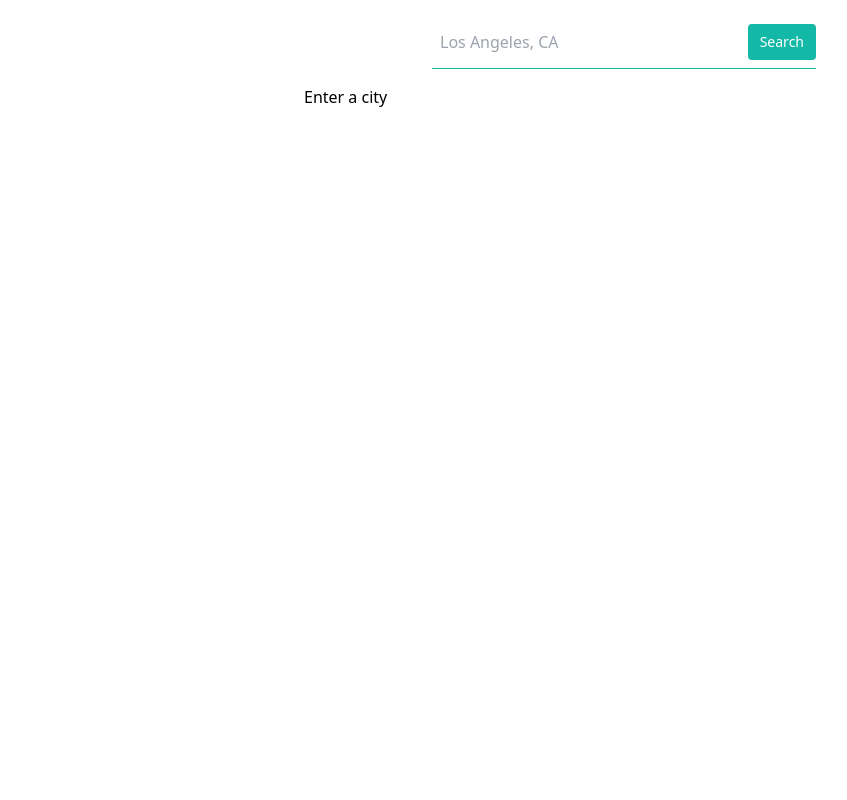
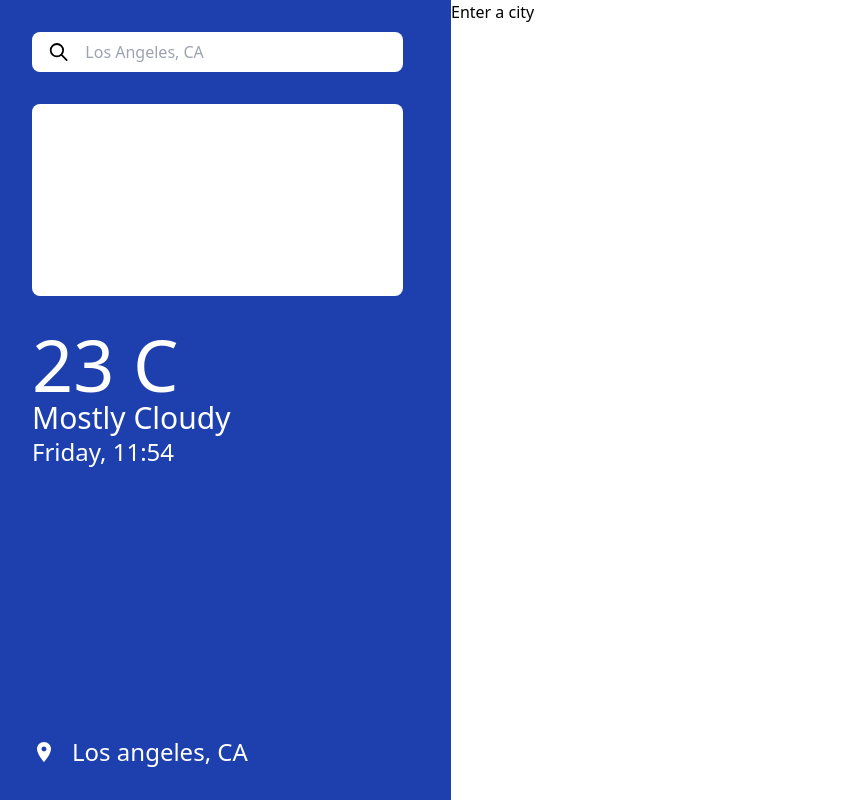
Before and after one commit to OU-ZAA/weather-app, a Next.js app: page / in a window 1280 px wide. Shown: the whole page, without its empty margins (16-863 px from the left). Built offline with nearby package versions, Linux system fonts and the light colour scheme; no server answers.

Commit message:
Add aside styles

```diff
--- a/package.json
+++ b/package.json
@@ -20,6 +20,7 @@
     "postcss": "8.4.24",
     "react": "18.2.0",
     "react-dom": "18.2.0",
+    "react-geolocated": "^4.1.0",
     "react-hook-form": "^7.45.0",
     "react-icons": "^4.10.1",
     "swr": "^2.1.5",
--- /dev/null
+++ b/src/components/HourlyForecast.tsx
@@ -0,0 +1,18 @@
+import { Coordinates } from "@/pages";
+import { fetcher } from "@/utils/fetcher";
+import useSWR from "swr";
+
+export default function HourlyForest({ name, lat, lon, state }: Coordinates) {
+  const base = "https://pro.openweathermap.org/data/2.5/forecast/hourly";
+  const apiEndPoint = `${base}?lat=${lat}&lon=${lon}&appid=${process.env.NEXT_PUBLIC_API_KEY}`;
+  const { data, error, isLoading } = useSWR(apiEndPoint, fetcher);
+
+  if (error) return <div>Fail to load</div>;
+  if (isLoading) return <div>Loading...</div>;
+
+  return (
+    <>
+      <div className="m-">{JSON.stringify(data)}</div>
+    </>
+  );
+}
--- a/src/components/TodayWeather.tsx
+++ b/src/components/TodayWeather.tsx
@@ -1,16 +1,7 @@
 import useSWR from "swr";
 import { BiArrowFromBottom, BiArrowFromTop } from "react-icons/bi";
 import type { Coordinates } from "@/pages";
-import axios from "axios";
-
-const fetcher = async (url: string) => {
-  try {
-    const { data } = await axios.get(url);
-    return data;
-  } catch (e: any) {
-    console.error(e.message);
-  }
-};
+import { fetcher } from "@/utils/fetcher";
 
 export default function TodayWeather({ name, lat, lon, state }: Coordinates) {
   const base = "https://api.openweathermap.org/data/2.5/weather";
--- a/src/pages/index.tsx
+++ b/src/pages/index.tsx
@@ -1,7 +1,10 @@
+import HourlyForecast from "@/components/HourlyForecast";
 import TodayWeather from "@/components/TodayWeather";
 import axios from "axios";
 import { useState } from "react";
 import { useForm, SubmitHandler } from "react-hook-form";
+import { HiOutlineSearch } from "react-icons/hi";
+import { MdLocationOn } from "react-icons/md";
 
 interface FormValues {
   cityName: string;
@@ -9,22 +12,22 @@ interface FormValues {
 
 export interface Coordinates {
   name?: string;
-  lat?: number;
-  lon?: number;
+  lat: number;
+  lon: number;
   country?: string;
   state?: string;
   local_names?: Record<string, string>;
 }
 
+async function getLocation(cityName: string) {
   const apiKey = process.env.NEXT_PUBLIC_API_KEY;
   const baseUrl = "http://api.openweathermap.org/geo/1.0/direct";
 
-const getLocation = async (cityName: string) => {
   const { data } = await axios.get(
     `${baseUrl}?q=%${cityName}&limit=1&appid=${apiKey}`
   );
   return data as Coordinates[];
-};
+}
 
 export default function Home() {
   const [coordinates, setCoordinates] = useState<Coordinates>();
@@ -36,27 +39,40 @@ export default function Home() {
   };
 
   return (
-    <div className="w-1/2 mx-auto">
-      <header className="p-4 w-full flex items-center justify-center ">
-        <form onSubmit={handleSubmit(onSubmit)} className="w-full max-w-sm">
-          <div className="flex items-center border-b border-teal-500 py-2">
+    <div className="flex h-screen">
+      <aside className="px-12 py-8 w-[467px] bg-blue-800">
+        <div className="flex flex-col justify-between h-full">
+          <div className="flex flex-col gap-8">
+            <form
+              onSubmit={handleSubmit(onSubmit)}
+              className="w-full bg-white flex items-center gap-4 rounded-lg py-2 px-4"
+            >
+              <HiOutlineSearch className="w-6 h-6" />
               <input
                 type="text"
                 {...register("cityName")}
-              className="appearance-none bg-transparent border-none w-full text-gray-700 mr-3 py-1 px-2 leading-tight focus:outline-none"
+                className="appearance-none bg-transparent border-none w-full text-gray-700 leading-tight focus:outline-none"
                 placeholder="Los Angeles, CA"
               />
-            <button
-              type="submit"
-              className="flex-shrink-0 bg-teal-500 hover:bg-teal-700 border-teal-500 hover:border-teal-700 text-sm border-4 text-white py-1 px-2 rounded"
-            >
-              Search
-            </button>
+            </form>
+            <div className="h-48 bg-white rounded-lg"></div>
+            <div className="text-white">
+              <h3 className="text-7xl">23 C</h3>
+              <p className="text-3xl">Mostly Cloudy</p>
+              <p className="text-2xl">Friday, 11:54</p>
             </div>
-        </form>
-      </header>
+          </div>
+          <div className="text-white flex items-center gap-4">
+            <MdLocationOn className="w-6 h-6" />
+            <p className="text-2xl">Los angeles, CA</p>
+          </div>
+        </div>
+      </aside>
       {coordinates ? (
+        <>
           <TodayWeather {...coordinates} />
+          <HourlyForecast {...coordinates} />
+        </>
       ) : (
         <div>Enter a city</div>
       )}
--- /dev/null
+++ b/src/utils/fetcher.ts
@@ -0,0 +1,10 @@
+import axios from "axios";
+
+export const fetcher = async (url: string) => {
+  try {
+    const { data } = await axios.get(url);
+    return data as unknown;
+  } catch (e: any) {
+    return e.message;
+  }
+};
```
Also changed, not shown: 1 other file (tests, documents, lock files or other folders). Lines whose indentation alone changed are shown as unchanged.
